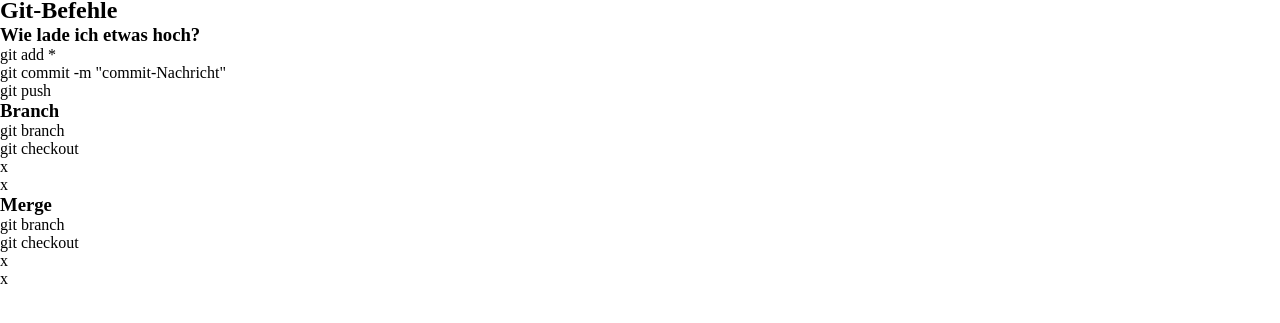
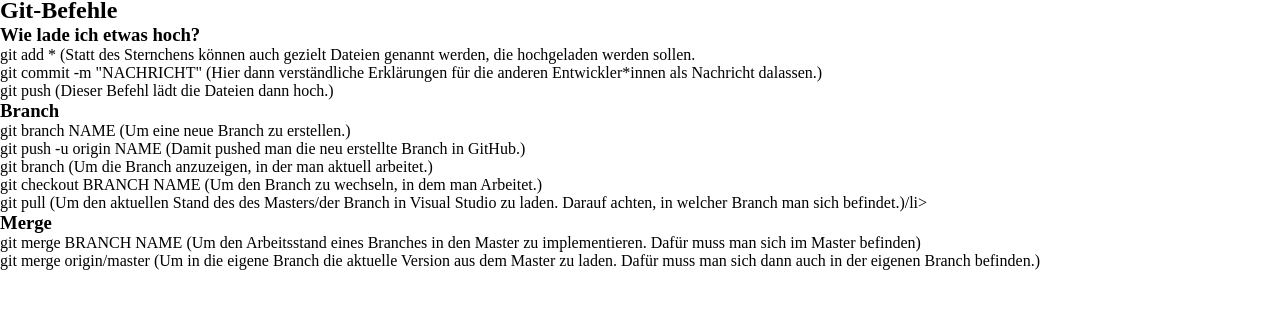
Before and after one commit to jenniferhubermayer/spickzettel, a plain HTML site: page index.html in a window 1280 px wide. Shown: the part 67-390 px from the top of the page. Drawn offline with Linux system fonts and the light colour scheme.

Commit message:
html ausgebaut mit allen vorhandenen Befehlen.

```diff
--- a/index.html
+++ b/index.html
@@ -22,27 +22,56 @@
         <div class="boxen">
           <h3>Wie lade ich etwas hoch?</h3>
           <ol>
-            <li>git add *</li>
-            <li>git commit -m "<span>commit-Nachricht</span>"</li>
-            <li>git push</li>
+            <li>
+              git add * (Statt des Sternchens können auch gezielt Dateien
+              genannt werden, die hochgeladen werden sollen.
+            </li>
+            <li>
+              git commit -m "<span>NACHRICHT</span>" (Hier dann verständliche
+              Erklärungen für die anderen Entwickler*innen als Nachricht
+              dalassen.)
+            </li>
+            <li>git push (Dieser Befehl lädt die Dateien dann hoch.)</li>
           </ol>
         </div>
         <div class="boxen">
           <h3>Branch</h3>
           <ul>
-            <li>git branch</li>
-            <li>git checkout <span></span></li>
-            <li>x</li>
-            <li>x</li>
+            <li>
+              git branch <span>NAME</span> (Um eine neue Branch zu erstellen.)
+            </li>
+            <li>
+              git push -u origin <span>NAME</span> (Damit pushed man die neu
+              erstellte Branch in GitHub.)
+            </li>
+            <li>
+              git branch (Um die Branch anzuzeigen, in der man aktuell
+              arbeitet.)
+            </li>
+            <li>
+              git checkout <span>BRANCH NAME</span> (Um den Branch zu wechseln,
+              in dem man Arbeitet.)
+            </li>
+            <li>
+              git pull (Um den aktuellen Stand des des Masters/der Branch in
+              Visual Studio zu laden. Darauf achten, in welcher Branch man sich
+              befindet.)/li>
+            </li>
           </ul>
         </div>
         <div class="boxen">
           <h3>Merge</h3>
           <ul>
-            <li>git branch</li>
-            <li>git checkout <span></span></li>
-            <li>x</li>
-            <li>x</li>
+            <li>
+              git merge <span>BRANCH NAME</span> (Um den Arbeitsstand eines
+              Branches in den Master zu implementieren. Dafür muss man sich im
+              Master befinden)
+            </li>
+            <li>
+              git merge origin/master (Um in die eigene Branch die aktuelle
+              Version aus dem Master zu laden. Dafür muss man sich dann auch in
+              der eigenen Branch befinden.)
+            </li>
           </ul>
         </div>
         <!-- <li>
```
